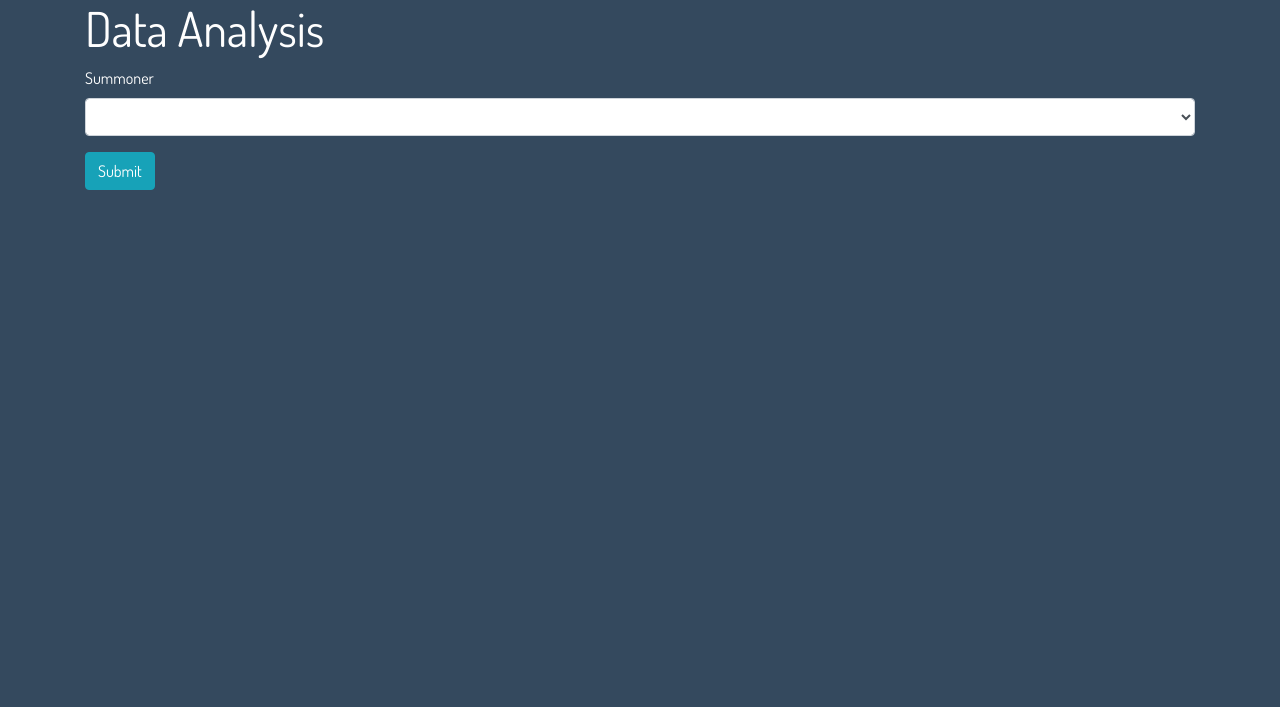
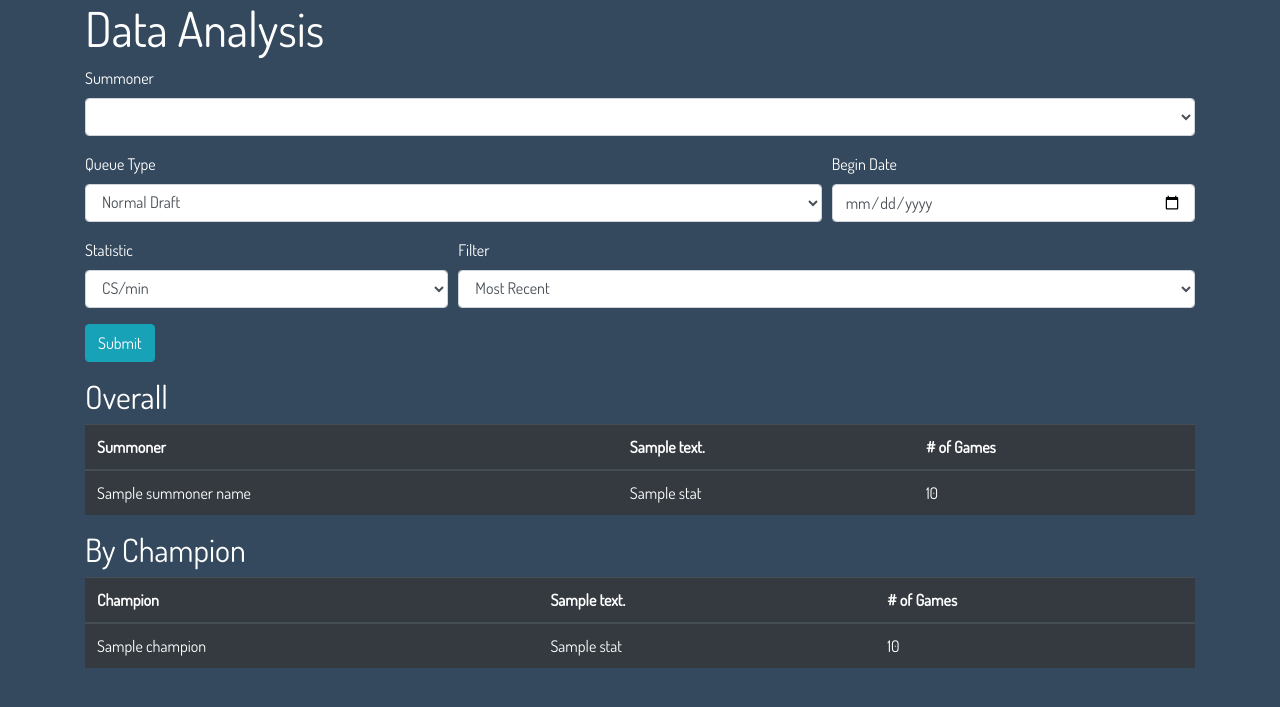
Before and after one commit to stcorbat/LoL-Data-Analyzer, a Flask app: template app/templates/index.html in a window 1280 px wide. Shown: the part 56-763 px from the top of the page. Run offline with Flask 2, Linux system fonts and the light colour scheme; the template is opened without the code that fills it: values that come from a table or form of the project are taken from there, most other values are stand-ins (such as "Sample title", 1, 10 or a date in 2020); lists and menus that the app fills with data are empty; parts of the project's set-up code (start-up, migrations or seed data) failed here and were passed over; some libraries are stand-ins or nearby versions.

Commit message:
Added a much more detailed form for the index page Uses stored procedures in the MySQL database to easily fetch stats Current stats available are win rate and cs per minute

```diff
--- a/app/forms.py
+++ b/app/forms.py
@@ -1,8 +1,34 @@
 from flask_wtf import FlaskForm
-from wtforms import SelectField, SubmitField
-from wtforms.validators import DataRequired
+from wtforms import SelectField, SubmitField, DateField
 
 
-class SummonerSelect(FlaskForm):
-    summoner = SelectField('Summoner', coerce=str, validators=[DataRequired()])
+# queue ids are pulled from the queues.json on riots developer site
+queue_types = [
+    (400, 'Normal Draft'),
+    (420, 'Ranked Solo/Duo'),
+    (430, 'Normal Blind'),
+    (440, 'Ranked Flex'),
+    (450, 'ARAM'),
+    (700, 'Clash'),
+    (900, 'URF'),
+    (1020, 'One for All')
+]
+
+stats = [
+    ('cspm', 'CS/min'),
+    ('win_rate', 'Win Rate')
+]
+
+filters = [
+    ('recent', 'Most Recent'),
+    ('oldest', 'Oldest')
+]
+
+
+class QueryForm(FlaskForm):
+    summoner = SelectField('Summoner', coerce=str)
+    begin_date = DateField('Begin Date', format='%m/%d/%Y')
+    queue = SelectField('Queue Type', choices=queue_types, coerce=int)
+    stat = SelectField('Statistic', choices=stats, coerce=str)
+    filter = SelectField('Filter', choices=filters, coerce=str)
     submit = SubmitField('Submit')
--- a/app/templates/index.html
+++ b/app/templates/index.html
@@ -4,12 +4,86 @@
 <div class="container">
     <h1>Data Analysis</h1>
 
-    <form action="" method="get" novalidate>
+    {% if form.errors %}
+        {% for field, errors in form.errors.items() %}
+            <div class="alert alert-danger">{{ form[field].label }}: {{ ', '.join(errors) }}</div>
+        {% endfor %}
+    {% endif %}
+    <form action="" method="post" novalidate>
+        {{ form.csrf_token }}
         <div class="form-group">
             {{ form.summoner.label() }}
             {{ form.summoner(class_="form-control") }}
         </div>
+
+        <div class="form-row">
+            <div class="form-group col-md-8">
+                {{ form.queue.label() }}
+                {{ form.queue(class_="form-control") }}
+            </div>
+
+            <div class="form-group col-md-4">
+                {{ form.begin_date.label() }}
+                {{ form.begin_date(class_="form-control",placeholder="MM/DD/YYYY") }}
+            </div>
+        </div>
+
+        <div class="form-row">
+            <div class="form-group col-md-4">
+                {{ form.stat.label() }}
+                {{ form.stat(class_="form-control") }}
+            </div>
+
+            <div class="form-group col-md-8">
+                {{ form.filter.label() }}
+                {{ form.filter(class_="form-control") }}
+            </div>
+        </div>
         {{ form.submit(class_="btn btn-info") }}
     </form>
+
+    {% if stat_total %}
+    <h2>Overall</h2>
+    <table class="table table-dark">
+        <thead>
+            <tr>
+                <th>Summoner</th>
+                <th>{{ stat_desc }}</th>
+                <th># of Games</th>
+            </tr>
+        </thead>
+        <tbody>
+            {% for val in stat_total %}
+                <tr>
+                    <td>{{ summoner_name }}</td>
+                    <td>{{ val.stat }}</td>
+                    <td>{{ val.amount }}</td>
+                </tr>
+            {% endfor %}
+        </tbody>
+    </table>
+    {% endif %}
+
+    {% if stat_by_champ %}
+    <h2>By Champion</h2>
+    <table class="table table-dark">
+        <thead>
+            <tr>
+                <th>Champion</th>
+                <th>{{ stat_desc }}</th>
+                <th># of Games</th>
+            </tr>
+        </thead>
+        <tbody>
+            {% for val in stat_by_champ %}
+                <tr>
+                    <td>{{ val.champion }}</td>
+                    <td>{{ val.stat }}</td>
+                    <td>{{ val.amount }}</td>
+                </tr>
+            {% endfor %}
+        </tbody>
+    </table>
+    {% endif %}
 </div>
 {% endblock %}
```
Also changed, not shown: app/routes.py (+24 -4 lines), app/scripts/stat_fetcher.py (added, +15 -0 lines).
